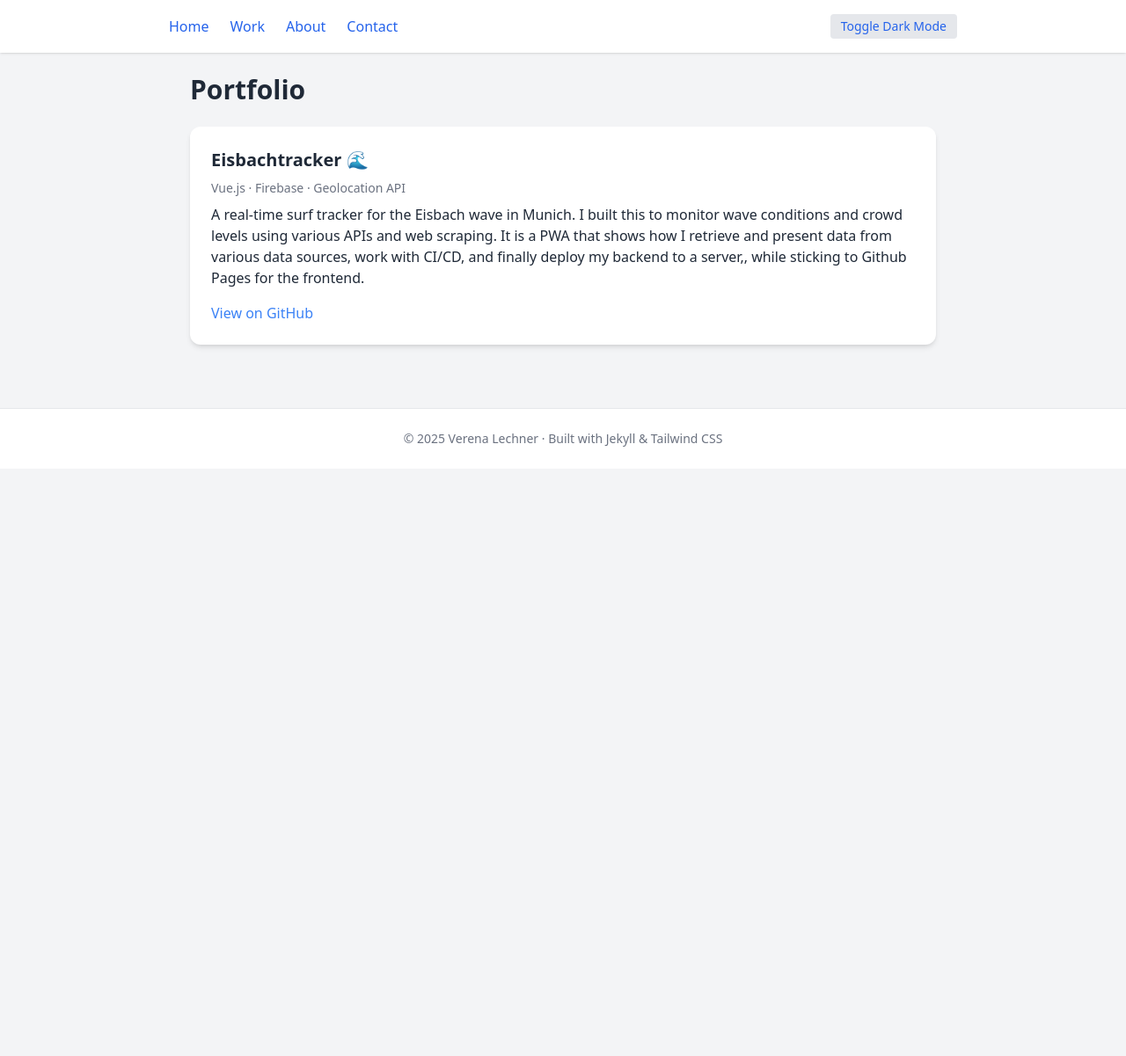
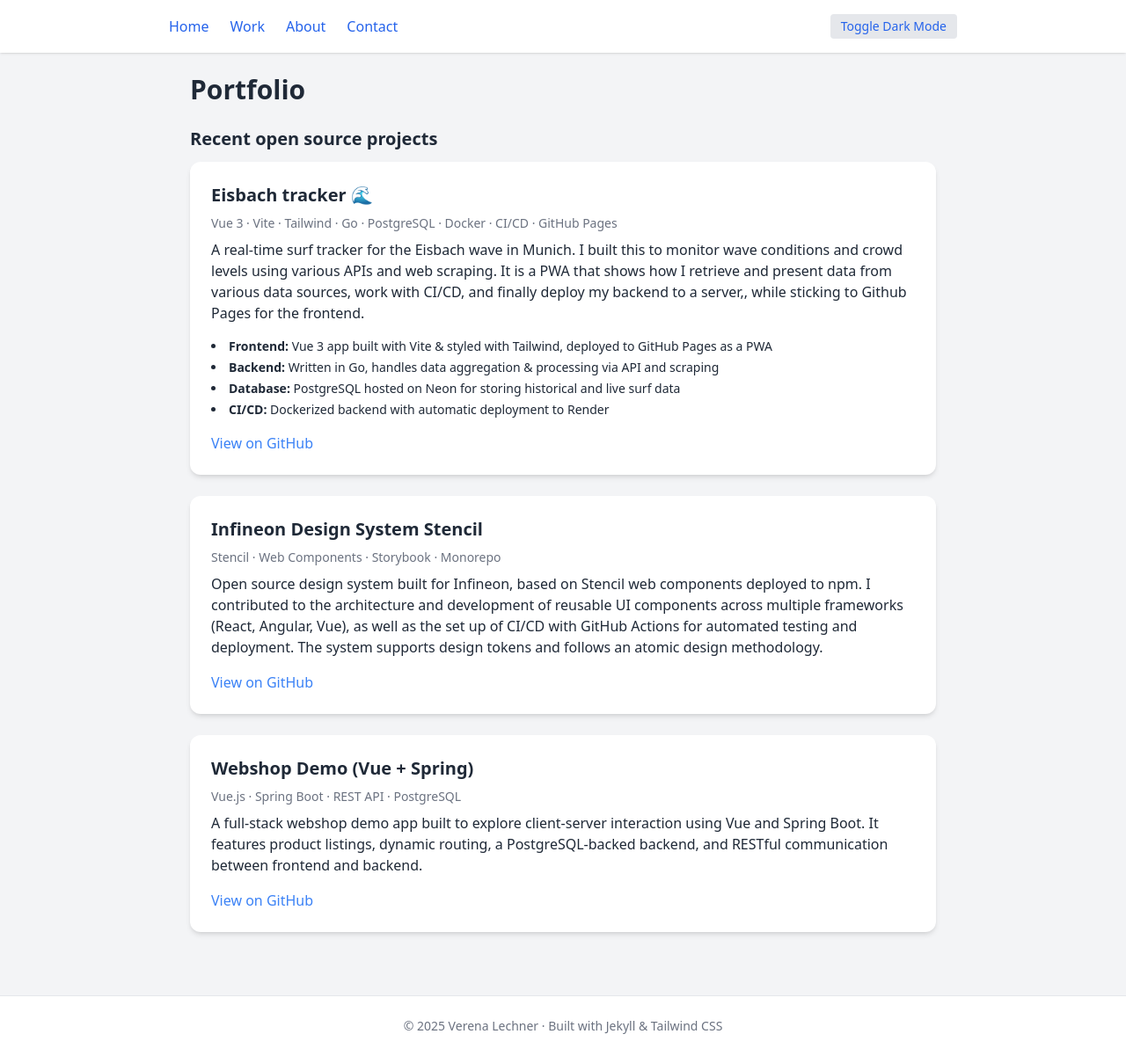
Before and after one commit to vr33ni/portfolio, a Jekyll site: the page built from work.html, in a window 1280 px wide and 1201 px high. Shown: the whole window at 88% size. Built offline with Jekyll 4.4.1, drawn with Linux system fonts in a browser that asks for light colours; nearby versions of some CDN libraries.

Commit message:
added some examples

```diff
--- a/work.html
+++ b/work.html
@@ -4,16 +4,41 @@ title: Portfolio
 ---
 
 <h1 class="text-3xl font-bold mb-6">Portfolio</h1>
+<h2 class="text-xl font-semibold mb-3">Recent open source projects</h2>
 
 <div class="bg-white dark:bg-gray-800 rounded-xl shadow-md p-6">
-  <h2 class="text-xl font-semibold mb-2">Eisbachtracker 🌊</h2>
-  <p class="text-sm text-gray-500 dark:text-gray-400 mb-2">Vue.js · Firebase · Geolocation API</p>
-  <p class="mb-4">
+  <h2 class="text-xl font-semibold mb-2">Eisbach tracker 🌊</h2>
+  <p class="text-sm text-gray-500 dark:text-gray-400 mb-2">Vue 3 · Vite · Tailwind · Go · PostgreSQL · Docker · CI/CD · GitHub Pages</p>
+    <p class="mb-4">
     A real-time surf tracker for the Eisbach wave in Munich. I built this to monitor wave conditions and crowd levels using various APIs and web scraping.
     It is a PWA that shows how I retrieve and present data from various data sources, work with CI/CD, and finally deploy my backend to a server,, while sticking to Github Pages for the frontend.
   </p>
-  <a href="https://github.com/vr33ni/eisbachtracker" class="text-blue-500 hover:underline">View on GitHub</a>
-  <!-- Optional live demo link -->
-  <!-- <span class="mx-2">·</span>
-  <a href="https://eisbachtracker.example.com" class="text-blue-500 hover:underline">Live Demo</a> -->
+  <ul class="list-disc list-inside text-sm mb-4 space-y-1">
+    <li><strong>Frontend:</strong> Vue 3 app built with Vite & styled with Tailwind, deployed to GitHub Pages as a PWA</li>
+    <li><strong>Backend:</strong> Written in Go, handles data aggregation & processing via API and scraping</li>
+    <li><strong>Database:</strong> PostgreSQL hosted on Neon for storing historical and live surf data</li>
+    <li><strong>CI/CD:</strong> Dockerized backend with automatic deployment to Render</li>
+  </ul>
+  <a href="https://github.com/vr33ni/eisbachtracker" target="_blank" class="text-blue-500 hover:underline">View on GitHub</a>
 </div>
+<br/>
+<div class="bg-white dark:bg-gray-800 rounded-xl shadow-md p-6">
+  <h2 class="text-xl font-semibold mb-2">Infineon Design System Stencil</h2>
+  <p class="text-sm text-gray-500 dark:text-gray-400 mb-2">Stencil · Web Components · Storybook · Monorepo</p>
+  <p class="mb-4">
+    Open source design system built for Infineon, based on Stencil web components deployed to npm.
+    I contributed to the architecture and development of reusable UI components across multiple frameworks (React, Angular, Vue),
+    as well as the set up of CI/CD with GitHub Actions for automated testing and deployment.
+    The system supports design tokens and follows an atomic design methodology.
+  </p>
+  <a href="https://github.com/verena-ifx/design-system-stencil" class="text-blue-500 hover:underline">View on GitHub</a>
+</div>
+<br/>
+<div class="bg-white dark:bg-gray-800 rounded-xl shadow-md p-6">
+  <h2 class="text-xl font-semibold mb-2">Webshop Demo (Vue + Spring)</h2>
+  <p class="text-sm text-gray-500 dark:text-gray-400 mb-2">Vue.js · Spring Boot · REST API · PostgreSQL</p>
+  <p class="mb-4">
+    A full-stack webshop demo app built to explore client-server interaction using Vue and Spring Boot. It features product listings, dynamic routing, a PostgreSQL-backed backend, and RESTful communication between frontend and backend.
+  </p>
+  <a href="https://github.com/vr33ni/webshop-vuejs-spring" class="text-blue-500 hover:underline">View on GitHub</a>
+</div>
```
